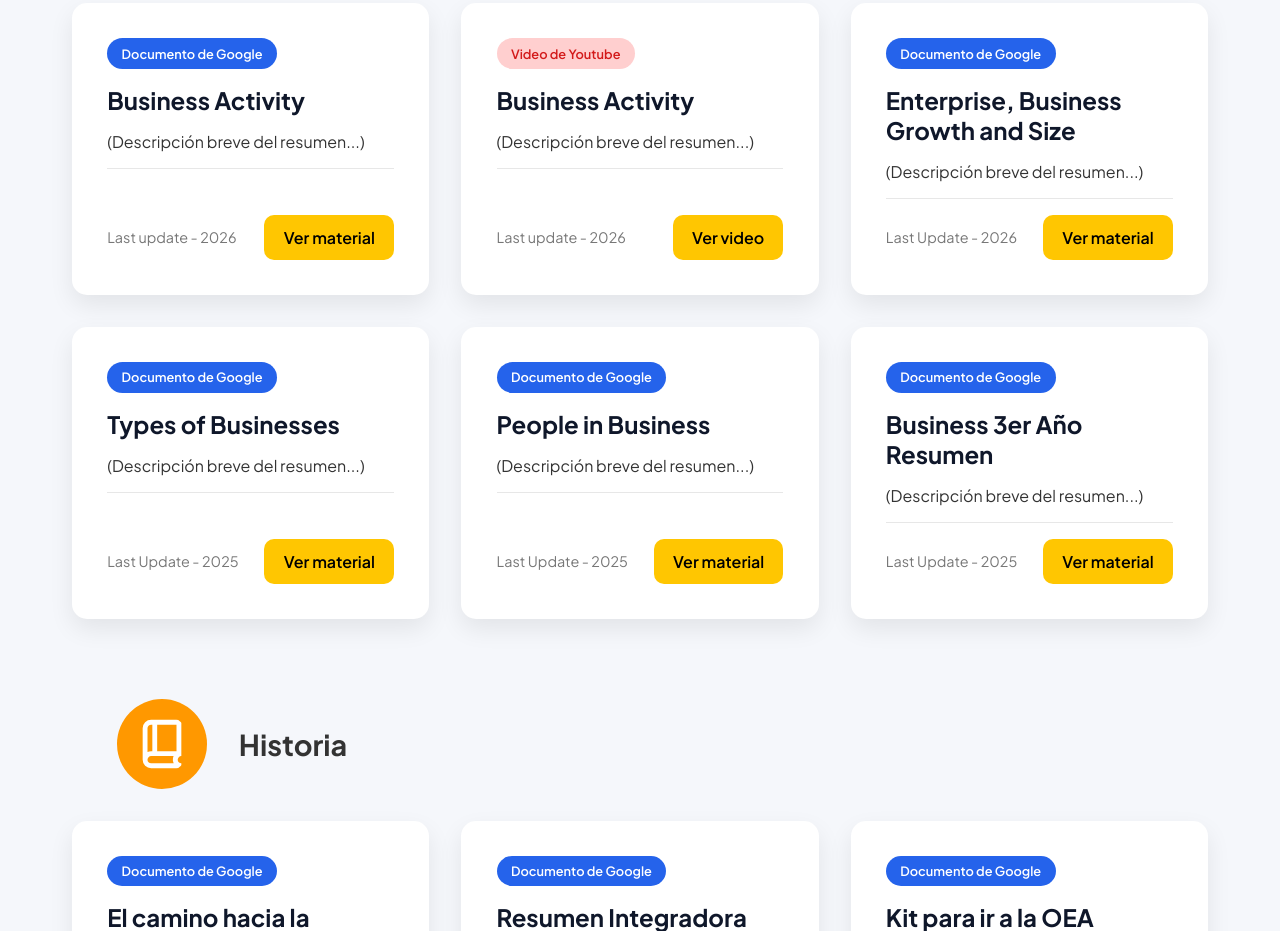
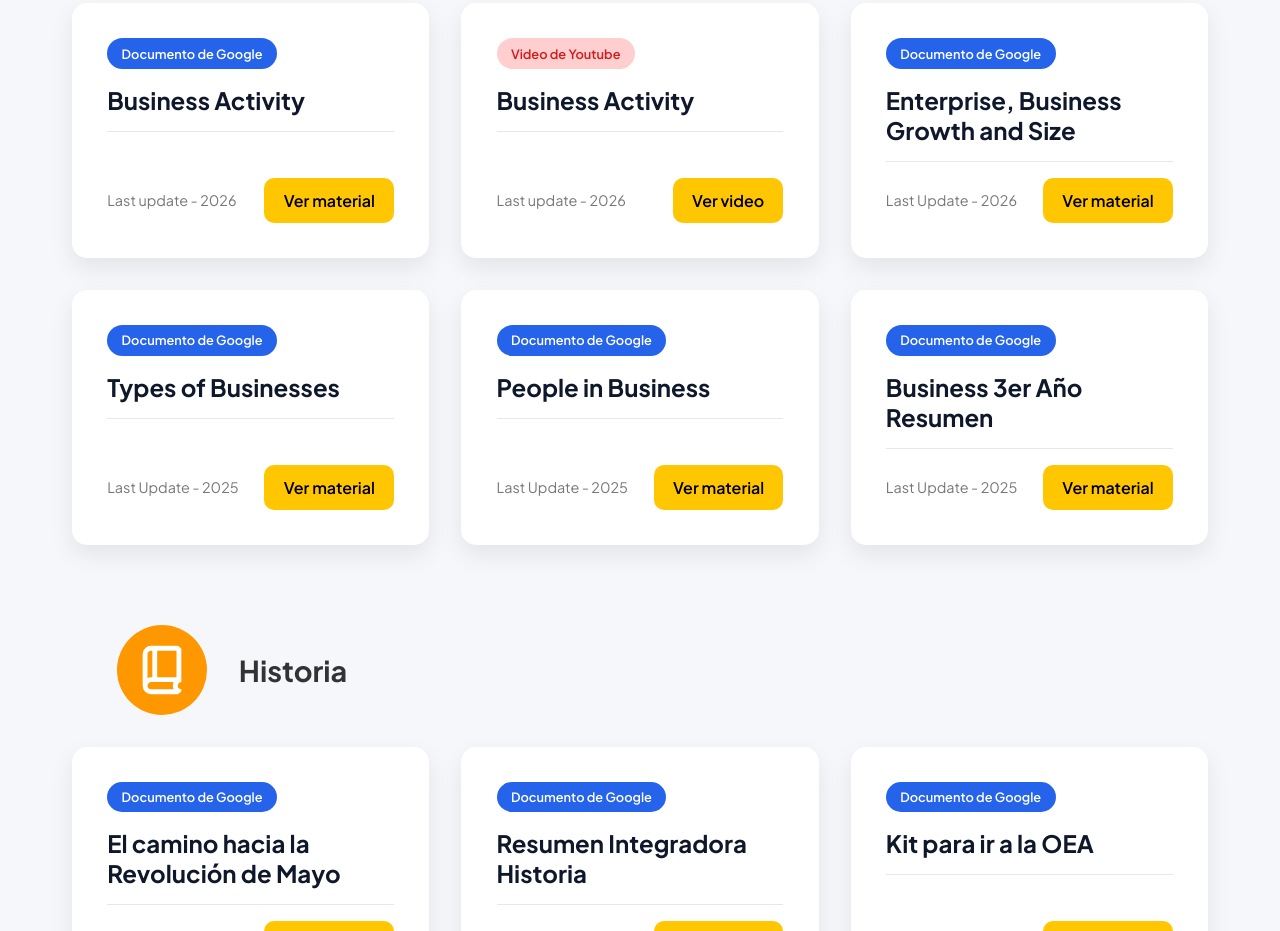
Before and after one commit to JuanR953/ResumenesTrinity, a plain HTML site: page resumenes/3.html in a window 1280 px wide. Shown: the part 1279-2210 px from the top of the page. Drawn offline with Linux system fonts and the light colour scheme.

```diff
--- a/resumenes/3.html
+++ b/resumenes/3.html
@@ -142,7 +142,7 @@
             <article class="resumen">
                 <h4 class="blue-bg">Documento de Google</h4>
                 <h3>Business Activity</h3>
-                <p>(Descripción breve del resumen...)</p>
+
                 <hr>
                 <div class="resumen-info">
                     <p>Last update - 2026</p>
@@ -153,7 +153,7 @@
             <article class="resumen">
                 <h4 style="background-color: #ffcfcf; color: #d31a1a;">Video de Youtube</h4>
                 <h3>Business Activity</h3>
-                <p>(Descripción breve del resumen...)</p>
+
                 <hr>
                 <div class="resumen-info">
                     <p>Last update - 2026</p>
@@ -164,7 +164,7 @@
             <article class="resumen">
                 <h4 class="blue-bg">Documento de Google</h4>
                 <h3>Enterprise, Business Growth and Size</h3>
-                <p>(Descripción breve del resumen...)</p>
+
                 <hr>
                 <div class="resumen-info">
                     <p>Last Update - 2026</p>
@@ -175,7 +175,7 @@
             <article class="resumen">
                 <h4 class="blue-bg">Documento de Google</h4>
                 <h3>Types of Businesses</h3>
-                <p>(Descripción breve del resumen...)</p>
+
                 <hr>
                 <div class="resumen-info">
                     <p>Last Update - 2025</p>
@@ -186,7 +186,7 @@
             <article class="resumen">
                 <h4 class="blue-bg">Documento de Google</h4>
                 <h3>People in Business</h3>
-                <p>(Descripción breve del resumen...)</p>
+
                 <hr>
                 <div class="resumen-info">
                     <p>Last Update - 2025</p>
@@ -197,7 +197,7 @@
             <article class="resumen">
                 <h4 class="blue-bg">Documento de Google</h4>
                 <h3>Business 3er Año Resumen</h3>
-                <p>(Descripción breve del resumen...)</p>
+
                 <hr>
                 <div class="resumen-info">
                     <p>Last Update - 2025</p>
```
